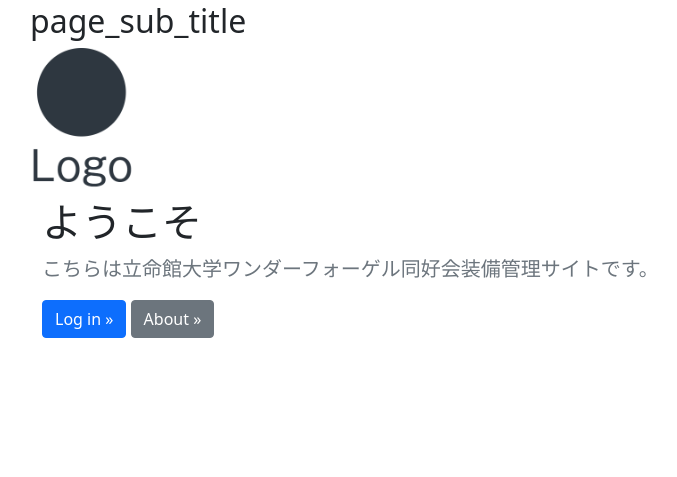
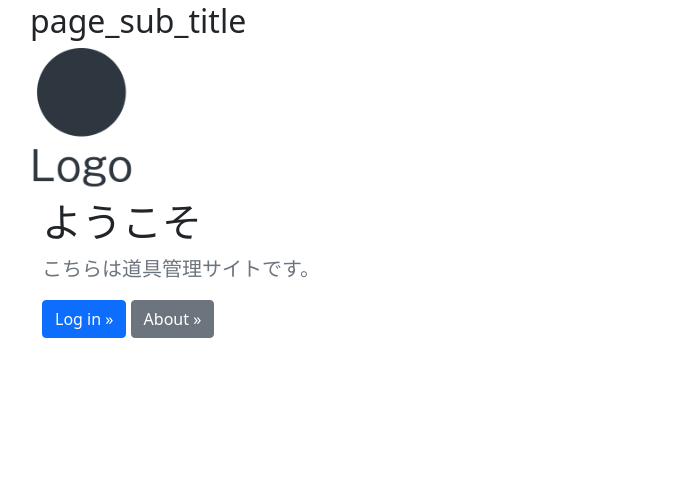
Before and after one commit to GawinGowin/DjangoEquipWebProject, a Django app: page / in a window 1280 px wide. Shown: the part 124-601 px from the top of the page, without its empty margins (52-729 px from the left). Run offline with Django 3.2, Linux system fonts and the light colour scheme; some libraries are stand-ins or nearby versions.

Commit message:
update index.html

```diff
--- a/DjangoEquipWebProject/baseapp/templates/baseapp/index.html
+++ b/DjangoEquipWebProject/baseapp/templates/baseapp/index.html
@@ -90,7 +90,7 @@
             <div class="">
                 <h1>ようこそ</h1>
                 <p class="lead text-muted">
-                    こちらは立命館大学ワンダーフォーゲル同好会装備管理サイトです。
+                    こちらは道具管理サイトです。
                 </p>
                 <p>
                     <a href="{% url 'login' %}" class="btn btn-primary">Log in &raquo;</a>
```
